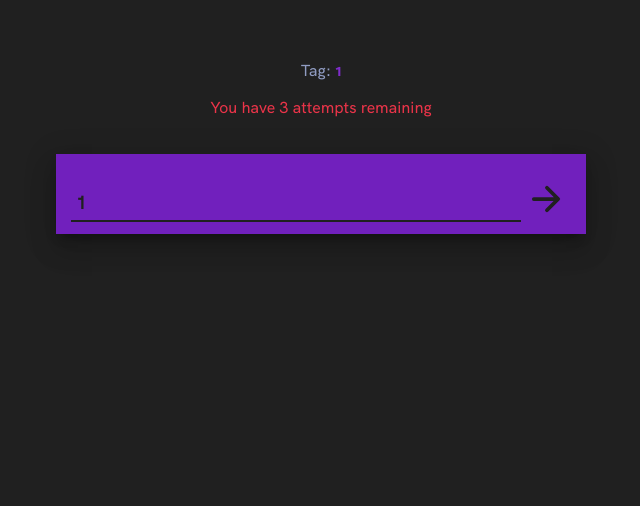
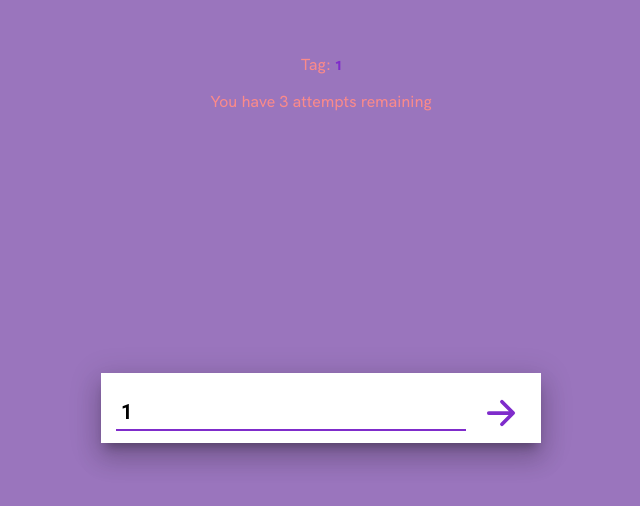
Before and after one commit to KrishayR/academix, a Flask app: template templates/assessment.html in a window 1280 px wide. Shown: the top 506 px of the page, without its empty margins (319-959 px from the left). Run offline with Flask 2, Linux system fonts and the light colour scheme; the template is opened without the code that fills it: most values are stand-ins (such as "Sample title", 1, 10 or a date in 2020); some libraries are stand-ins or nearby versions.

Commit message:
Update assessment.html

```diff
--- a/templates/assessment.html
+++ b/templates/assessment.html
@@ -4,7 +4,7 @@
     <meta http-equiv="X-UA-Compatible" content="IE=edge" />
     <meta name="viewport" content="width=device-width, initial-scale=1.0" />
     <title>Academix</title>
-    <link rel="stylesheet" href="../static/assets/style.css" />
+    <link rel="stylesheet" href="../static/assets/assessment.css" />
     <script src="https://code.jquery.com/jquery-3.4.1.min.js"></script>
     <link rel="preconnect" href="https://fonts.googleapis.com">
     <link rel="preconnect" href="https://fonts.gstatic.com" crossorigin>
@@ -108,9 +108,9 @@
           // load the next question
           function putQuestion() {
             document.getElementById('ptag').innerHTML = 'Tag: <span class="purple" id="tag"></span>'
-            document.getElementById('ptag').style.color = "#909CC2"
+            document.getElementById('ptag').style.color = "#fb8a8a"
             document.getElementById('incorrect').innerHTML = 'You have <span>' + 3 + '</span> attempts remaining'
-            document.getElementById('incorrect').style.color = "#eb3449"
+            document.getElementById('incorrect').style.color = "#fb8a8a"
             document.getElementById('tag').innerHTML = tags[position].tag;
 
             inputLabel.innerHTML = questions[position].question
```
